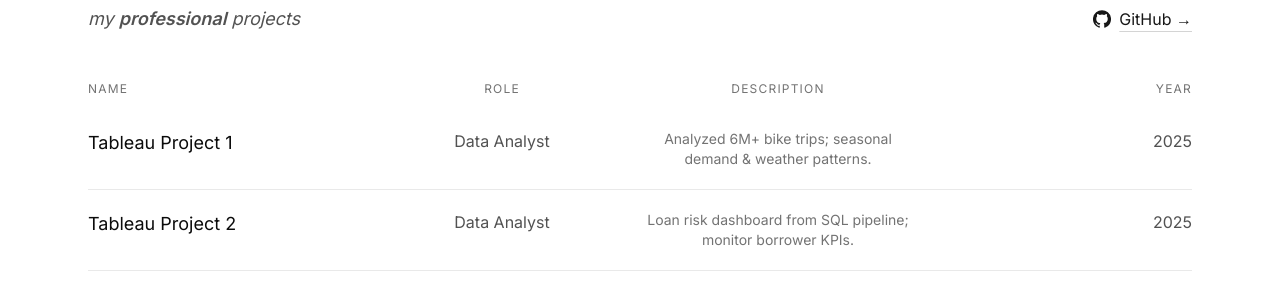
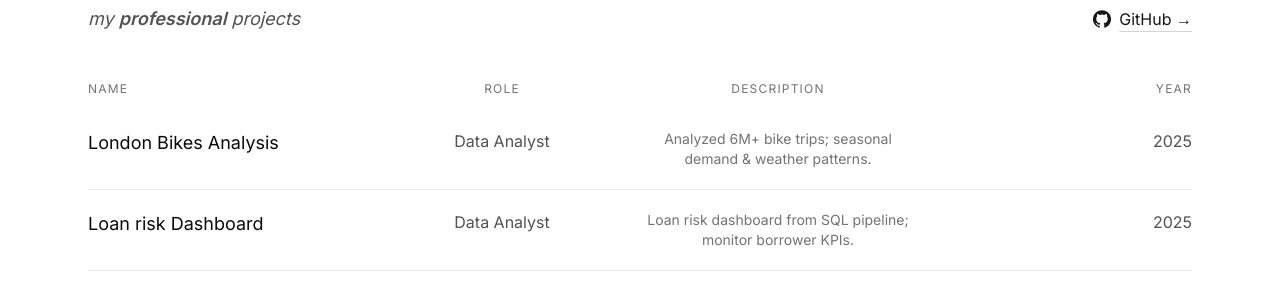
Before and after one commit to Teddy4g/web-portofolio, a React (Vite) app: page / in a window 1280 px wide. Shown: the part 3629-3922 px from the top of the page. Built offline with nearby package versions, Linux system fonts and the light colour scheme.

Commit message:
Project Upadated

```diff
--- a/src/components/ProjectsSection.jsx
+++ b/src/components/ProjectsSection.jsx
@@ -5,7 +5,7 @@
 const projects = [
   {
     id: 1,
-    title: "Tableau Project 1",
+    title: "London Bikes Analysis",
     role: "Data Analyst",
     year: "2025",
     desc: "Analyzed 6M+ bike trips; seasonal demand & weather patterns.",
@@ -14,7 +14,7 @@
   },
   {
     id: 2,
-    title: "Tableau Project 2",
+    title: "Loan risk Dashboard",
     role: "Data Analyst",
     year: "2025",
     desc: "Loan risk dashboard from SQL pipeline; monitor borrower KPIs.",
```
